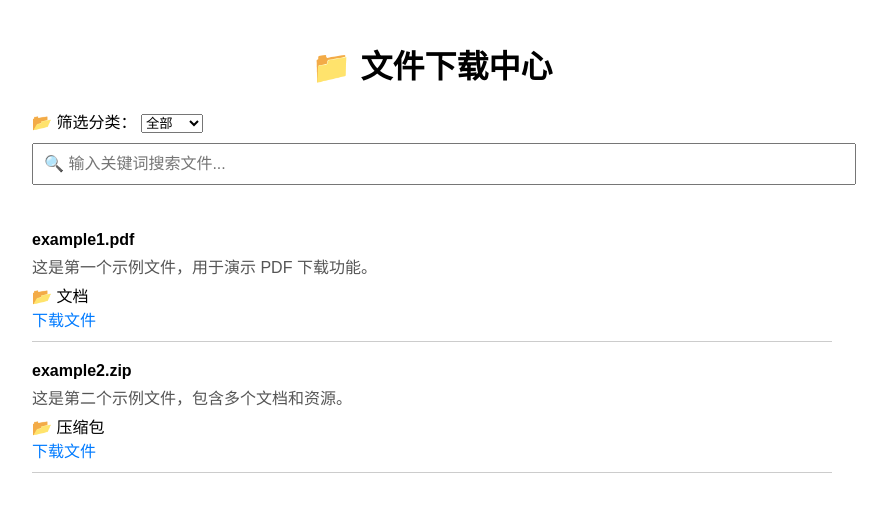
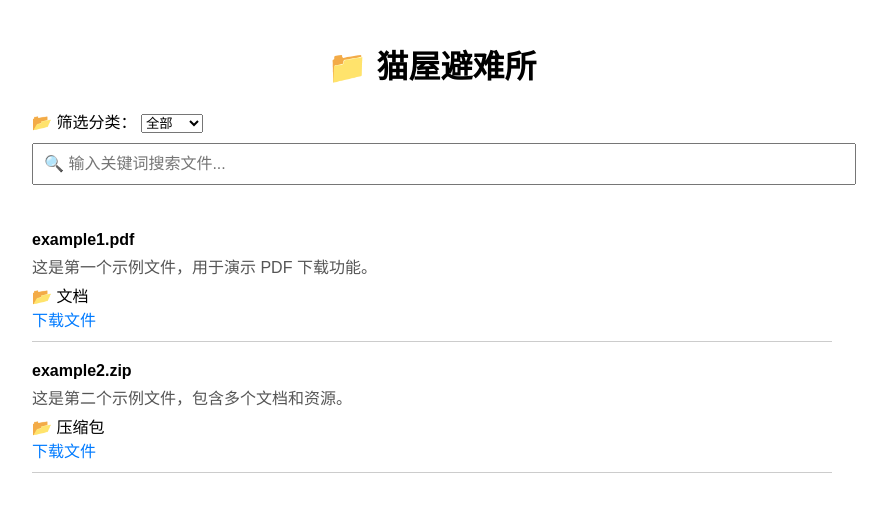
Before and after one commit to mebiuscola/sharespace, a plain HTML site: page index.html in a window 1280 px wide. Shown: the whole page, without its empty margins (208-1095 px from the left). Drawn offline with Linux system fonts and the light colour scheme.

Commit message:
Update index.html

```diff
--- a/index.html
+++ b/index.html
@@ -3,11 +3,11 @@
 <head>
   <meta charset="UTF-8" />
   <meta name="viewport" content="width=device-width, initial-scale=1.0"/>
-  <title>文件下载中心</title>
+  <title>猫屋避难所</title>
   <link rel="stylesheet" href="style.css">
 </head>
 <body>
-  <h1>📁 文件下载中心</h1>
+  <h1>📁 猫屋避难所</h1>
 
   <div style="margin-bottom: 10px;">
     <label for="categoryFilter">📂 筛选分类：</label>
```
